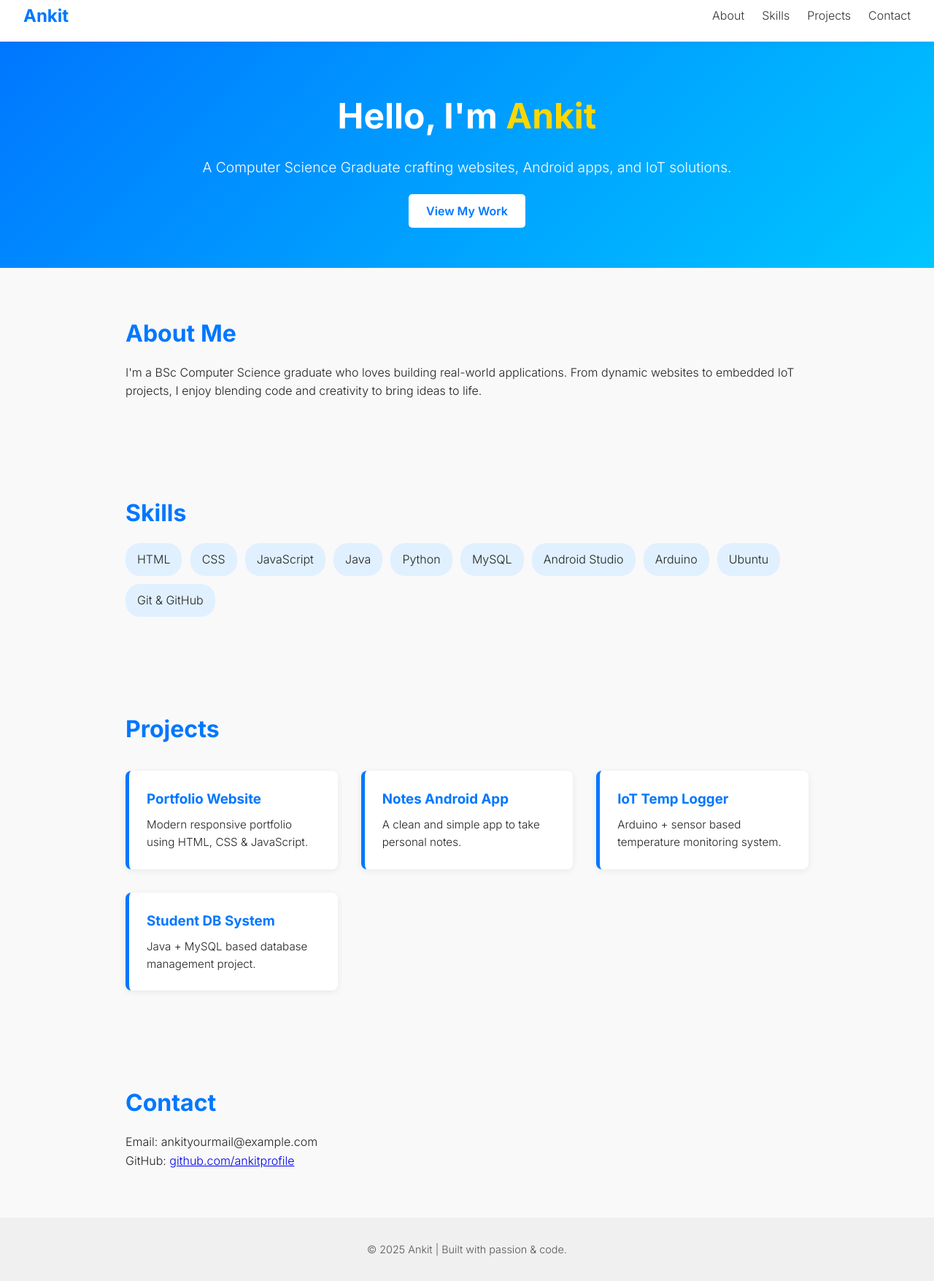
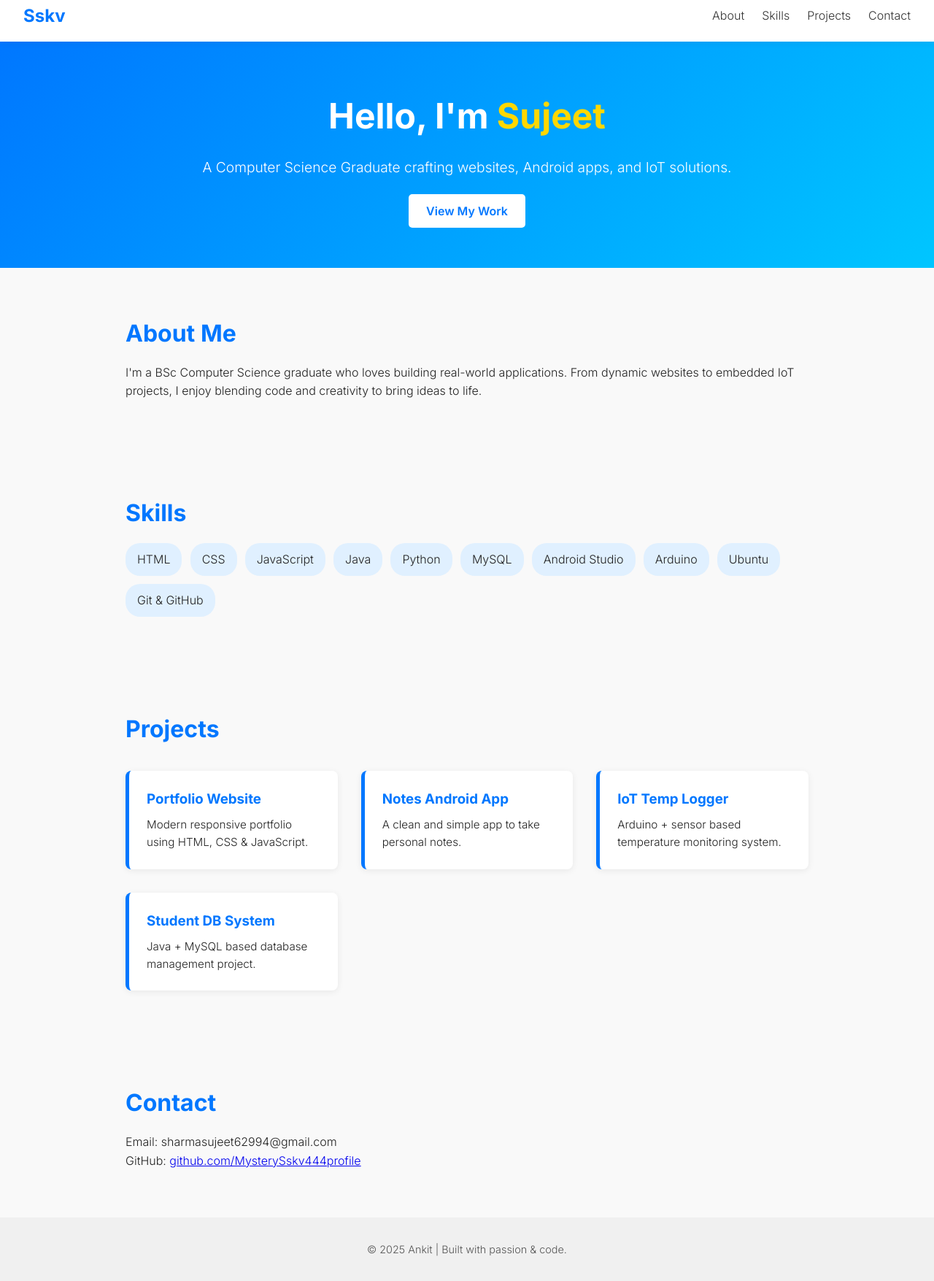
Before and after one commit to mysterySskv444/sharma-sujeet-portfolio, a plain HTML site: page index.html in a window 1280 px wide. Shown: the part 13-1768 px from the top of the page at 73% size. Drawn offline with Linux system fonts and the light colour scheme.

Commit message:
Add files via upload

```diff
--- a/index.html
+++ b/index.html
@@ -3,13 +3,13 @@
 <head>
   <meta charset="UTF-8" />
   <meta name="viewport" content="width=device-width, initial-scale=1.0" />
-  <title>Ankit | Portfolio</title>
+  <title>Sharma sujeet kumar vinod | Portfolio</title>
   <link rel="stylesheet" href="style.css" />
   <link href="https://fonts.googleapis.com/css2?family=Inter:wght@300;600;700&display=swap" rel="stylesheet" />
 </head>
 <body>
   <nav class="navbar">
-    <div class="logo">Ankit</div>
+    <div class="logo">Sskv</div>
     <ul class="nav-links">
       <li><a href="#about">About</a></li>
       <li><a href="#skills">Skills</a></li>
@@ -19,7 +19,7 @@
   </nav>
 
   <header class="hero-section">
-    <h1>Hello, I'm <span class="highlight">Ankit</span></h1>
+    <h1>Hello, I'm <span class="highlight">Sujeet</span></h1>
     <p>A Computer Science Graduate crafting websites, Android apps, and IoT solutions.</p>
     <a href="#projects" class="btn">View My Work</a>
   </header>
@@ -71,8 +71,8 @@
 
   <section id="contact" class="section">
     <h2>Contact</h2>
-    <p>Email: ankityourmail@example.com</p>
-    <p>GitHub: <a href="https://github.com/ankitprofile" target="_blank">github.com/ankitprofile</a></p>
+    <p>Email: sharmasujeet62994@gmail.com</p>
+    <p>GitHub: <a href="https://github.com/mysterySskv444" target="_blank">github.com/MysterySskv444profile</a></p>
   </section>
 
   <footer>
```
